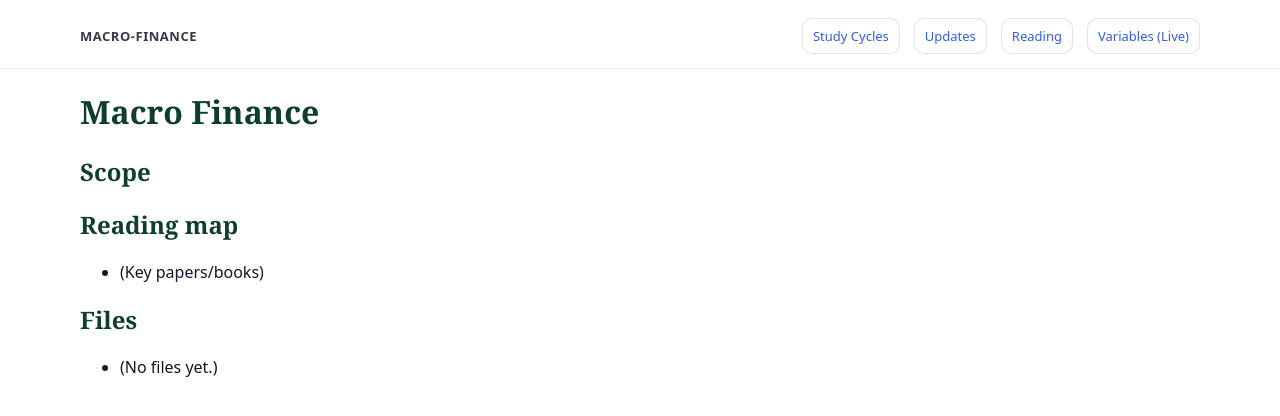
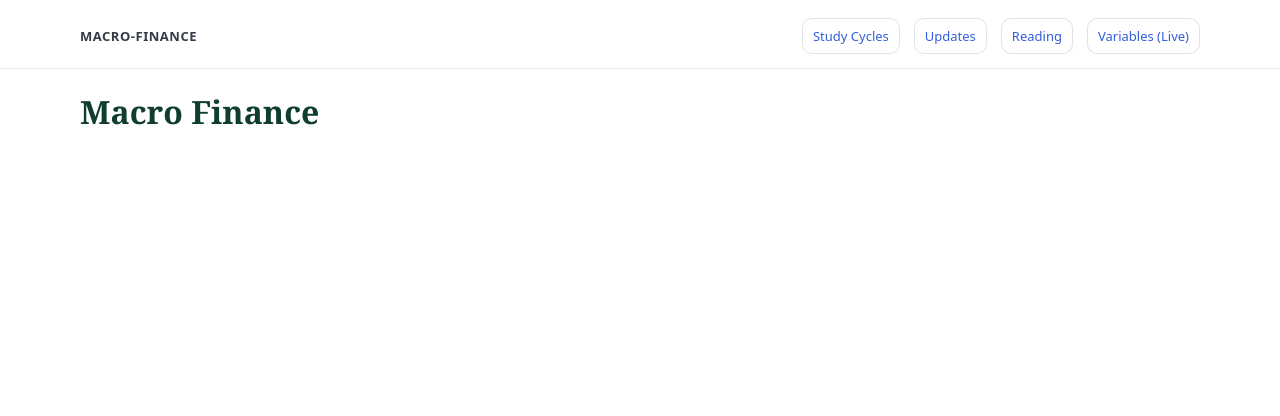
Before and after one commit to yaxinzn/study-archive, a Jekyll site: the page built from materials/macro-finance/index.md, in a window 1280 px wide. Shown: the top 416 px of the page. Built offline with Jekyll 4.4.1, drawn with Linux system fonts in a browser that asks for light colours.

Commit message:
Clean up index.md by removing unused sections
Removed sections for Scope, Reading map, and Files.

```diff
--- a/materials/macro-finance/index.md
+++ b/materials/macro-finance/index.md
@@ -9,13 +9,3 @@ hide_name: true
 ---
 
 # Macro Finance
-
-## Scope
-
-## Reading map
-- (Key papers/books)
-
-## Files
-<!-- AUTO-LIST-START -->
-- (No files yet.)
-<!-- AUTO-LIST-END -->
```
